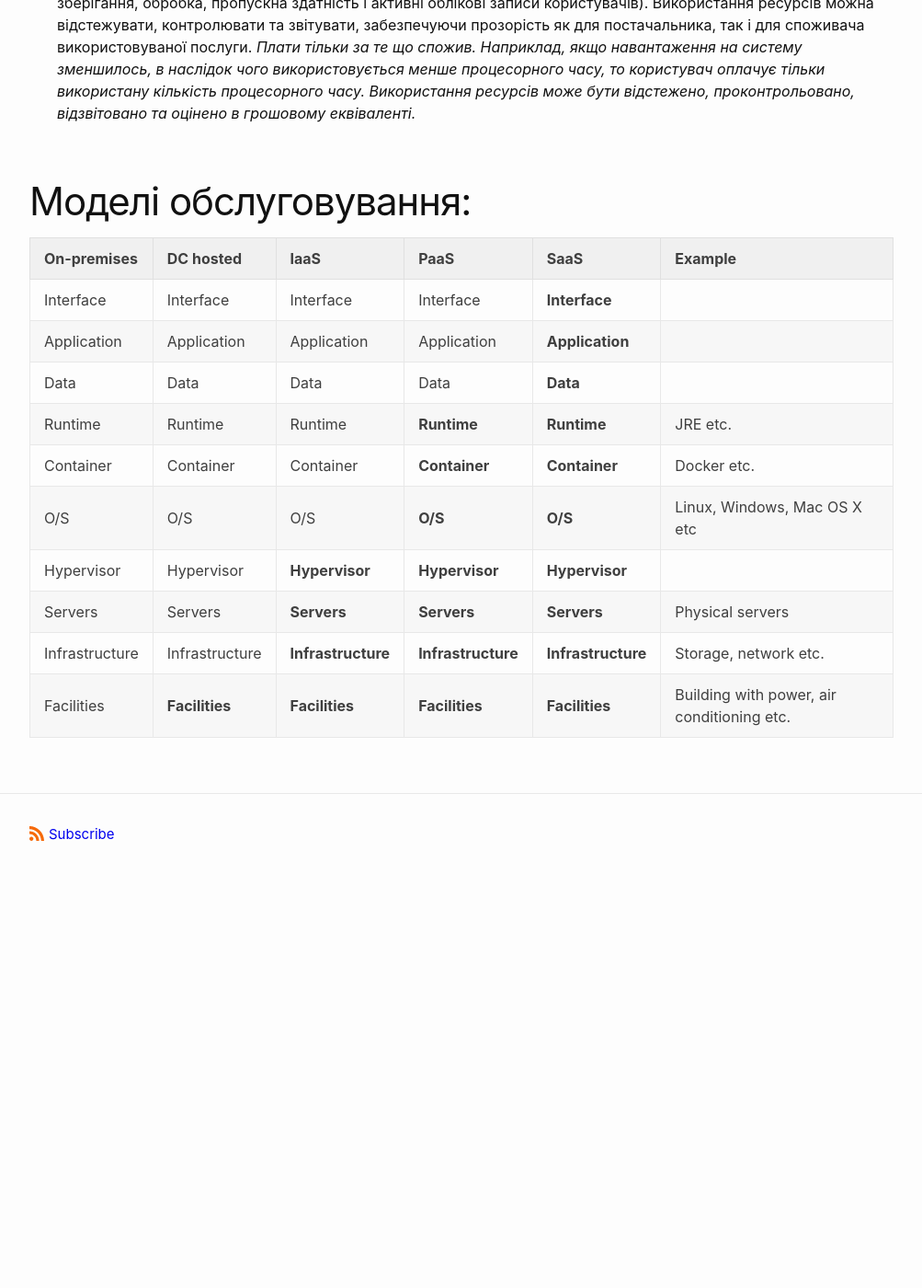
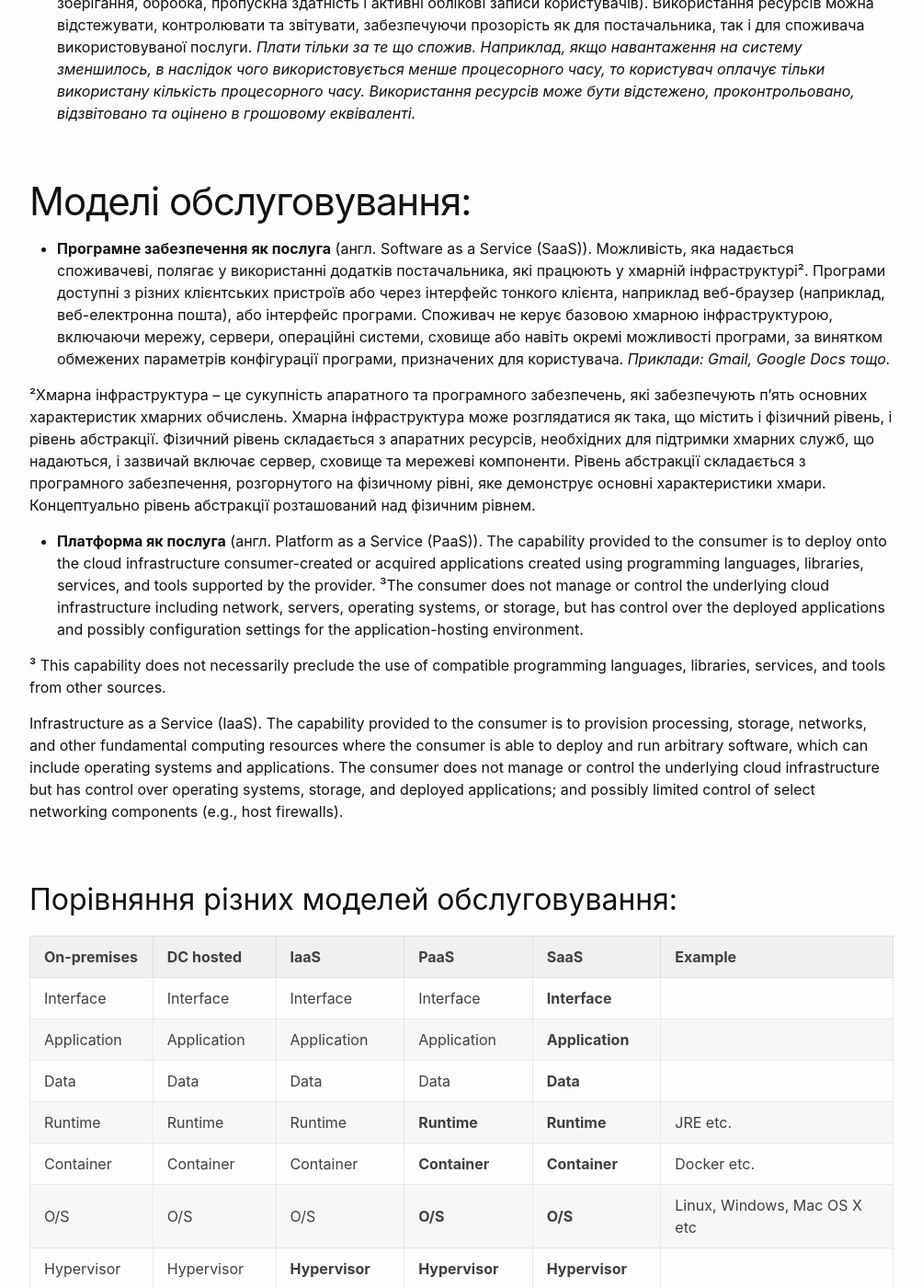
Before and after one commit to mpedych/mpedych.github.io, a Jekyll site: the page built from _posts/2022-10-18-the-nist-definition-of-cloud-computing.md, in a window 1280 px wide and 1400 px high, scrolled down 1398 px. Shown: the whole window at 92% size, without its empty margins (138-1141 px from the left). Built offline with Jekyll 4.4.1, drawn with Linux system fonts in a browser that asks for light colours; comment, search, counter and statistics services are not loaded; before the commit the page ends 2377 px from its top, so only the background shows below that; some of the changed text lies outside the part shown.

Commit message:
Update 2022-10-18-the-nist-definition-of-cloud-computing.md

```diff
--- a/_posts/2022-10-18-the-nist-definition-of-cloud-computing.md
+++ b/_posts/2022-10-18-the-nist-definition-of-cloud-computing.md
@@ -22,6 +22,18 @@ categories: misc
 
 # Моделі обслуговування:
 
+- **Програмне забезпечення як послуга** (англ. Software as a Service (SaaS)). Можливість, яка надається споживачеві, полягає у використанні додатків постачальника, які працюють у хмарній інфраструктурі². Програми доступні з різних клієнтських пристроїв або через інтерфейс тонкого клієнта, наприклад веб-браузер (наприклад, веб-електронна пошта), або інтерфейс програми. Споживач не керує базовою хмарною інфраструктурою, включаючи мережу, сервери, операційні системи, сховище або навіть окремі можливості програми, за винятком обмежених параметрів конфігурації програми, призначених для користувача. *Приклади: Gmail, Google Docs тощо.*
+
+²Хмарна інфраструктура – це сукупність апаратного та програмного забезпечень, які забезпечують п’ять основних характеристик хмарних обчислень. Хмарна інфраструктура може розглядатися як така, що містить і фізичний рівень, і рівень абстракції. Фізичний рівень складається з апаратних ресурсів, необхідних для підтримки хмарних служб, що надаються, і зазвичай включає сервер, сховище та мережеві компоненти. Рівень абстракції складається з програмного забезпечення, розгорнутого на фізичному рівні, яке демонструє основні характеристики хмари. Концептуально рівень абстракції розташований над фізичним рівнем.
+
+- **Платформа як послуга** (англ. Platform as a Service (PaaS)). The capability provided to the consumer is to deploy onto the cloud infrastructure consumer-created or acquired applications created using programming languages, libraries, services, and tools supported by the provider. ³The consumer does not manage or control the underlying cloud infrastructure including network, servers, operating systems, or storage, but has control over the deployed applications and possibly configuration settings for the application-hosting environment.
+
+³ This capability does not necessarily preclude the use of compatible programming languages, libraries, services, and tools from other sources.
+
+Infrastructure as a Service (IaaS). The capability provided to the consumer is to provision processing, storage, networks, and other fundamental computing resources where the consumer is able to deploy and run arbitrary software, which can include operating systems and applications. The consumer does not manage or control the underlying cloud infrastructure but has control over operating systems, storage, and deployed applications; and possibly limited control of select networking components (e.g., host firewalls).
+
+## Порівняння різних моделей обслуговування:
+
 | On-premises    | DC hosted      | IaaS               | PaaS               | SaaS               | Example                                    |
 |----------------|----------------|--------------------|--------------------|--------------------|--------------------------------------------|
 | Interface      | Interface      | Interface          | Interface          | **Interface**      |                                            |
@@ -34,3 +46,5 @@ categories: misc
 | Servers        | Servers        | **Servers**        | **Servers**        | **Servers**        | Physical servers                           |
 | Infrastructure | Infrastructure | **Infrastructure** | **Infrastructure** | **Infrastructure** | Storage, network etc.                      |
 | Facilities     | **Facilities** | **Facilities**     | **Facilities**     | **Facilities**     | Building with power, air conditioning etc. |
+
+Одиниця споживання (англ. unit of consumption) – те що відрізняє одну модель обслуговування від іншої.
```
